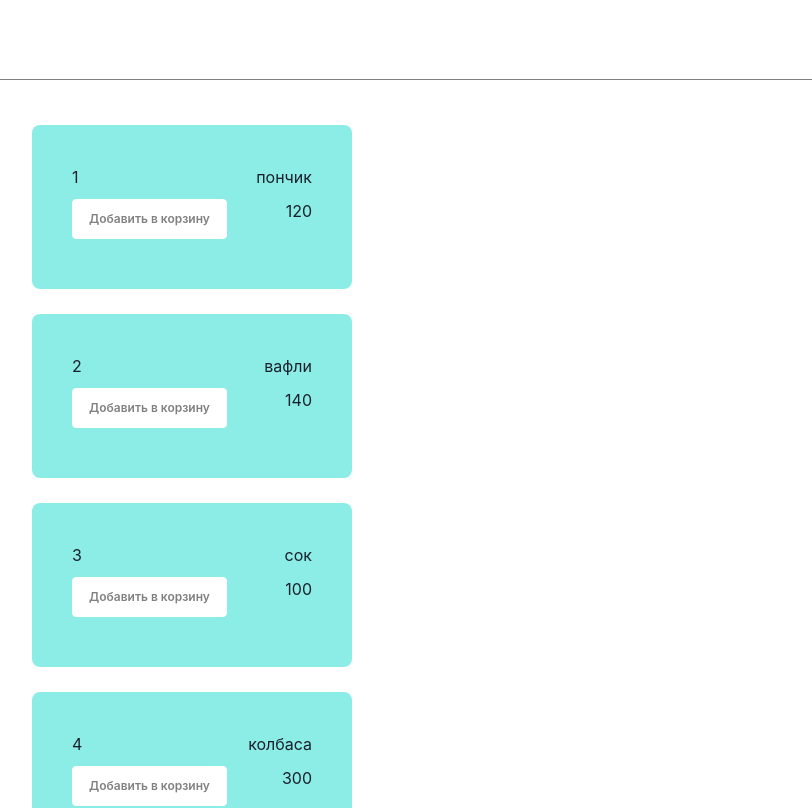
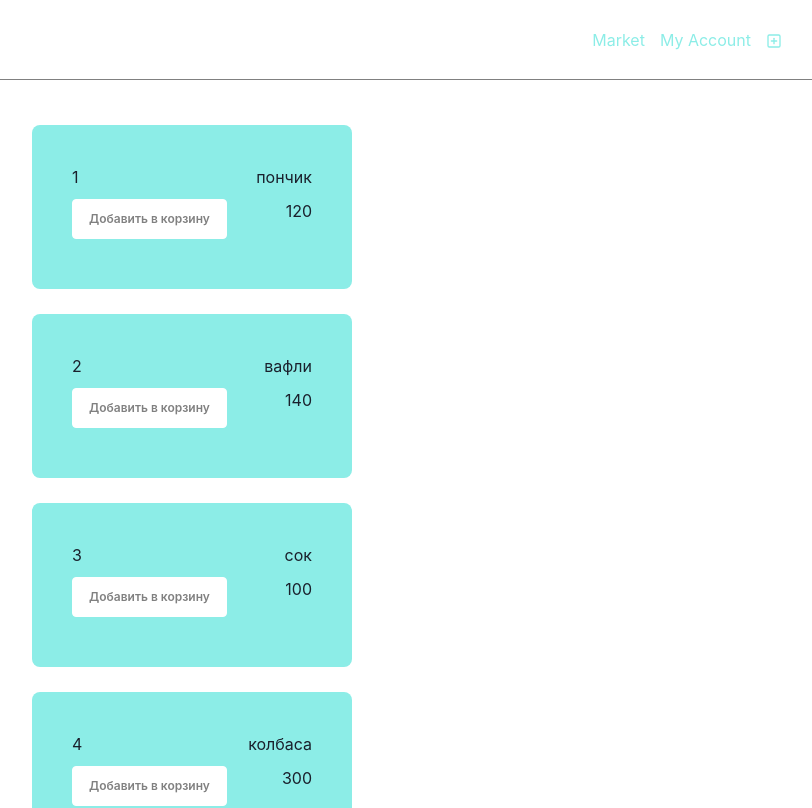
Before and after one commit to Kofeinich/kirill-front, a React (Create React App) app: page / in a window 1280 px wide. Shown: the top 808 px of the page, without its empty margins (448-1260 px from the left). Built offline with nearby package versions, Linux system fonts and the light colour scheme.

Commit message:
feat: navs

```diff
--- a/package.json
+++ b/package.json
@@ -3,6 +3,7 @@
   "version": "0.1.0",
   "private": true,
   "dependencies": {
+    "@chakra-ui/icons": "^2.0.15",
     "@chakra-ui/react": "^2.4.5",
     "@emotion/core": "^10.3.1",
     "@emotion/react": "^11.10.5",
--- a/src/layout/Header.js
+++ b/src/layout/Header.js
@@ -1,19 +1,38 @@
-import {Flex} from '@chakra-ui/react';
+import {Flex, Text} from '@chakra-ui/react';
+import {PlusSquareIcon } from '@chakra-ui/icons';
+import { NavLink } from "react-router-dom";
 
 
 export const Header = () => {
     return <Flex
+        p={'0 50px'}
         as={'header'}
         w={'100%'}
         position={'fixed'}
         top={'0'}
         left={'0'}
         zIndex={1000}
-        justifyContent={'space=between'}
+        justifyContent={'right'}
         alignItems={'center'}
         h={'80px'}
         borderBottom={'1px solid #808080'}
     >
+        <NavLink
+            to="/"
+        >
+            <Text fontSize={'16px'} color={'#8cede7'} mr={'15px'}>Market</Text>
+        </NavLink>
 
+        <NavLink
+            to="/user"
+        >
+            <Text fontSize={'16px'} color={'#8cede7'}mr={'15px'}>My Account</Text>
+        </NavLink>
+
+        <NavLink
+            to="/basket"
+        >
+            <PlusSquareIcon fontSize={'16px'} color={'#8cede7'}/>
+        </NavLink>
     </Flex>
 }
```
Also changed, not shown: 1 other file (tests, documents, lock files or other folders).
